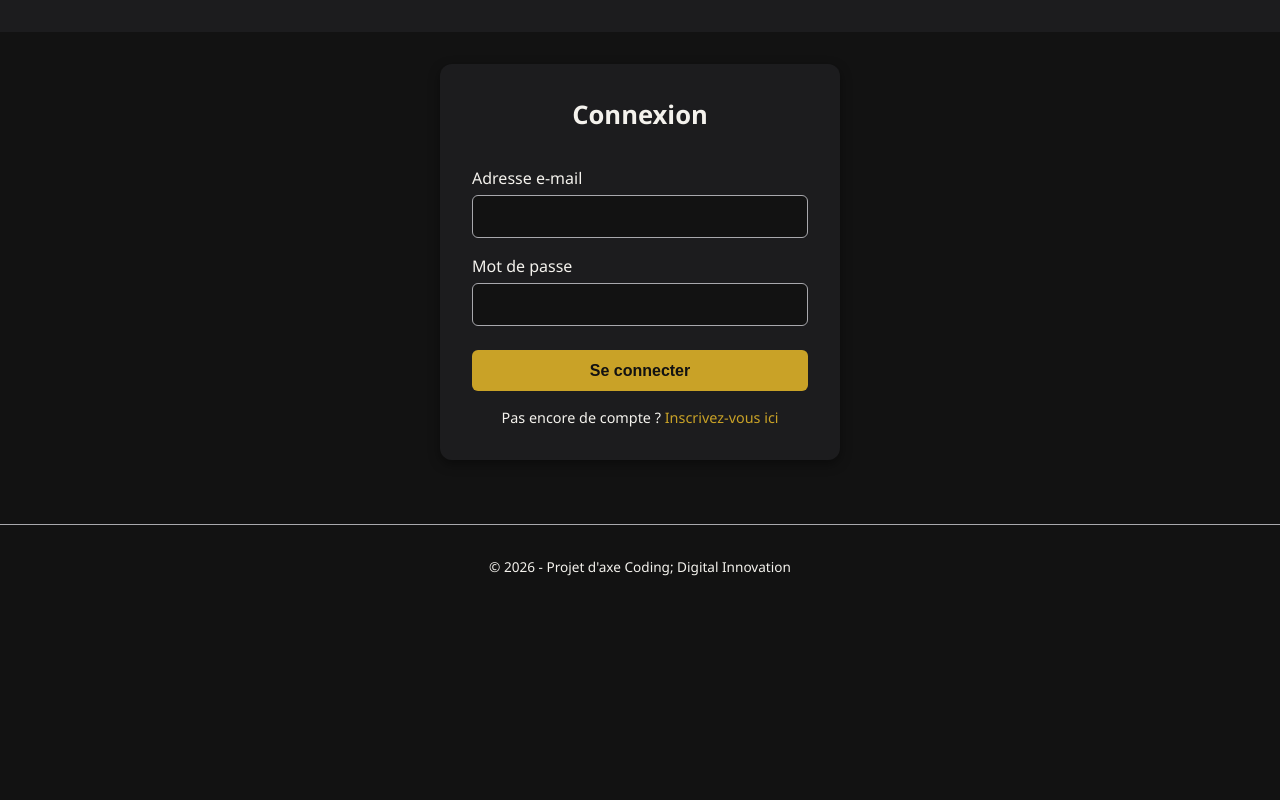
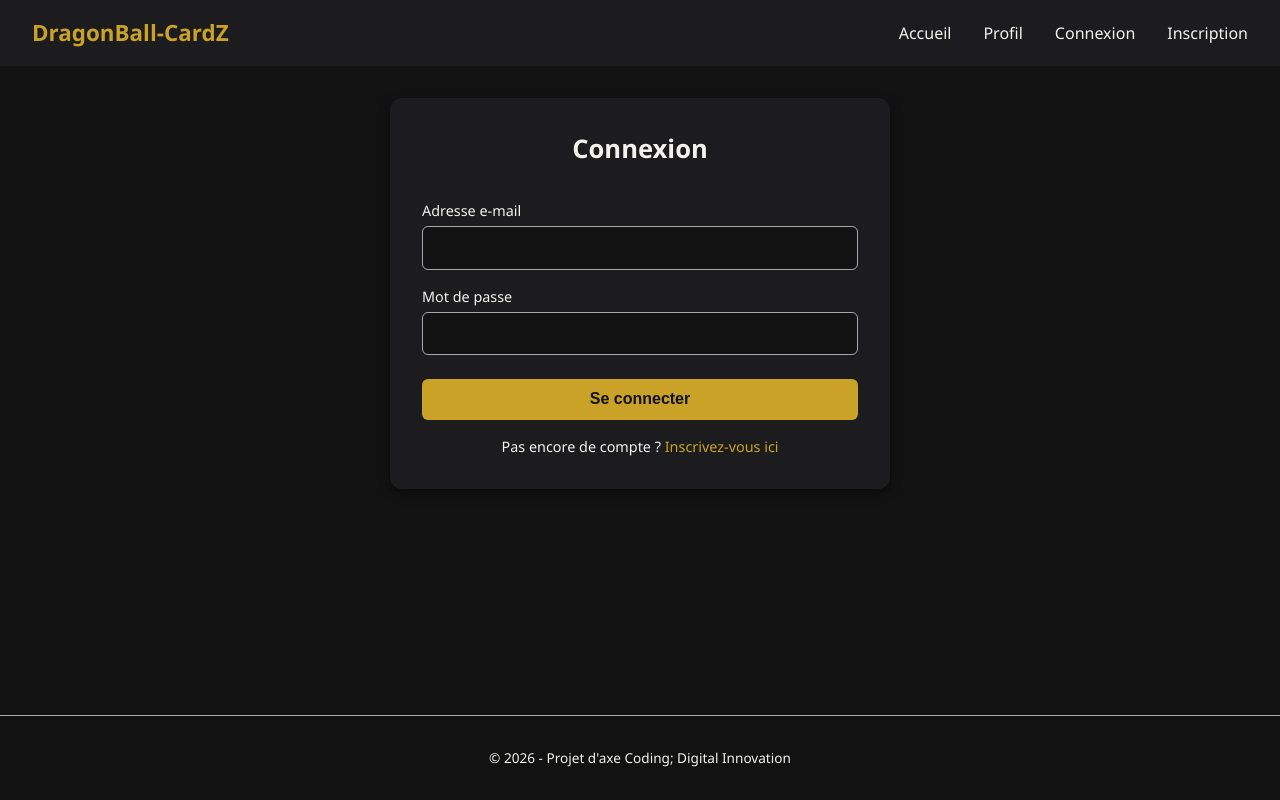
Before and after one commit to ruben-deve/cards-project, a PHP site: page /connexion.html in a window 1280 px wide. Run offline with PHP 8.4, Linux system fonts and the light colour scheme.

Commit message:
connexion.css

```diff
--- a/connexion.html
+++ b/connexion.html
@@ -13,9 +13,29 @@
 <body>
 
     <!--en-tête du site : logo -->
+     <!--en-tête du site : logo + navigation -->
     <header>
-        <div class="logo"></div>
+        <div class="logo">
+            <a href="connexion.html">DragonBall-CardZ</a>
+        </div>
+
+        <!-- bouton hamburger, visible sur mobile -->
+        <button class="burger-btn" id="burgerBtn" aria-labell="Ouvrir le menu">
+            <span></span>
+            <span></span>
+            <span></span>
+        </button>
+
+        <nav id="mainNav">
+            <ul>
+                <li><a href="index.html">Accueil</a></li>
+                <li><a href="profil.html">Profil</a></li>
+                <li><a href="connexion.html">Connexion</a></li>
+                <li><a href="inscription.html">Inscription</a></li>
+            </ul>
+        </nav>
     </header>
+
 
     <!-- contenu principal de la page : formulaire de connexion -->
     <main>
--- a/css/base.css
+++ b/css/base.css
@@ -5,7 +5,14 @@
   box-sizing: border-box;
 }
 
+html,
 body {
+  min-height: 100vh;
+}
+
+body {
+  display: flex;
+  flex-direction: column;
   font-family: var(--font-main);
   background-color: var(--color-bg);
   color: var(--color-text);
@@ -23,7 +30,8 @@ img {
 }
 
 main {
-  max-width: 1100px;
+  flex: 1;
+  width: 100%;
   margin: 0 auto;
   padding: var(--gap-lg) var(--gap-md);
 }
--- a/css/cards.css
+++ b/css/cards.css
@@ -38,7 +38,7 @@
   box-shadow: 0 0 0 3px var(--color-accent-soft);
 }
 
-/* Liste des cartes - flexbox */
+/* Liste des cartes  */
 .cartes-liste {
   display: flex;
   flex-wrap: wrap;
@@ -50,6 +50,10 @@
 .filtres-maison {
   flex-basis: 100%;
   align-self: flex-start;
+}
+
+.cartes-liste h2 {
+    text-align: center;
 }
 
 .filtres-maison {
@@ -140,7 +144,7 @@
     font-size: 1.1rem;
     color: var(--color-text-muted);
     cursor: pointer;
-    transition: color 0.2s ease, transform 0.2s rase;
+    transition: color 0.2s ease, transform 0.2s ease;
     z-index: 2;
 }
 
--- a/css/connexion.css
+++ b/css/connexion.css
@@ -1,5 +1,6 @@
 .connexion {
-    max-width: 400px;
+    max-width: 500px;
+    width: 100%;
     margin: 0 auto;
     background-color: var(--color-surface);
     border-radius: var(--radius-md);
@@ -26,7 +27,7 @@
 }
 
 .champ label {
-    font-size: 0.9 rem;
+    font-size: 0.9rem;
     color: var(--color-text-muted);
 }
 
@@ -38,7 +39,7 @@
     background-color: var(--color-bg);
     border: 1px solid var(--color-surface-alt);
     border-radius: var(--radius-sm);
-    transition: bordero-color 0.2s ease, box-shadow 0.2s ease;
+    transition: border-color 0.2s ease, box-shadow 0.2s ease;
 }
 
 .champ input:focus {
--- a/css/header.css
+++ b/css/header.css
@@ -9,7 +9,8 @@ header {
   z-index: 10;
 }
 
-.logo a {
+.logo a,
+.logo p {
   font-size: 1.4rem;
   font-weight: 700;
   color: var(--color-accent);
```
